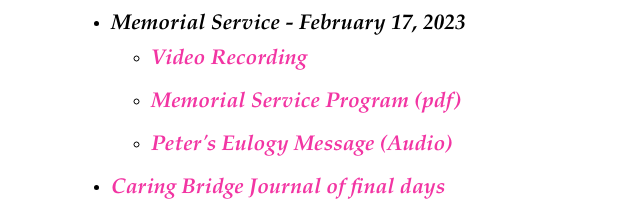
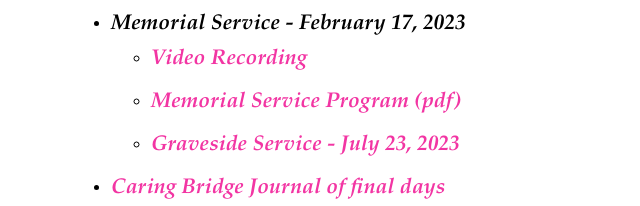
Before and after one commit to wanderingstan/ab, a plain HTML site: page index.html in a window 1280 px wide. Shown: the part 1320-1526 px from the top of the page, 327-967 px from the left. Drawn offline with Linux system fonts and the light colour scheme.

Commit message:
added graveside service

```diff
--- a/index.html
+++ b/index.html
@@ -157,7 +157,10 @@
 
                     <li><a href="./James-Anabeth-Program.pdf">Memorial Service Program (pdf)</a></li>
 
-                    <li><a href="./Peter Eulogy message for mom.mp3">Peter's Eulogy Message (Audio)</a></li>
+                    <!-- <li><a href="./Peter Eulogy message for mom.mp3">Peter's Eulogy Message (Audio)</a></li> -->
+
+                    <li><a href="https://youtu.be/qqrXpRN-cAg">Graveside Service - July 23, 2023</a></li>
+
                 </ul>
             </li>
 
```
